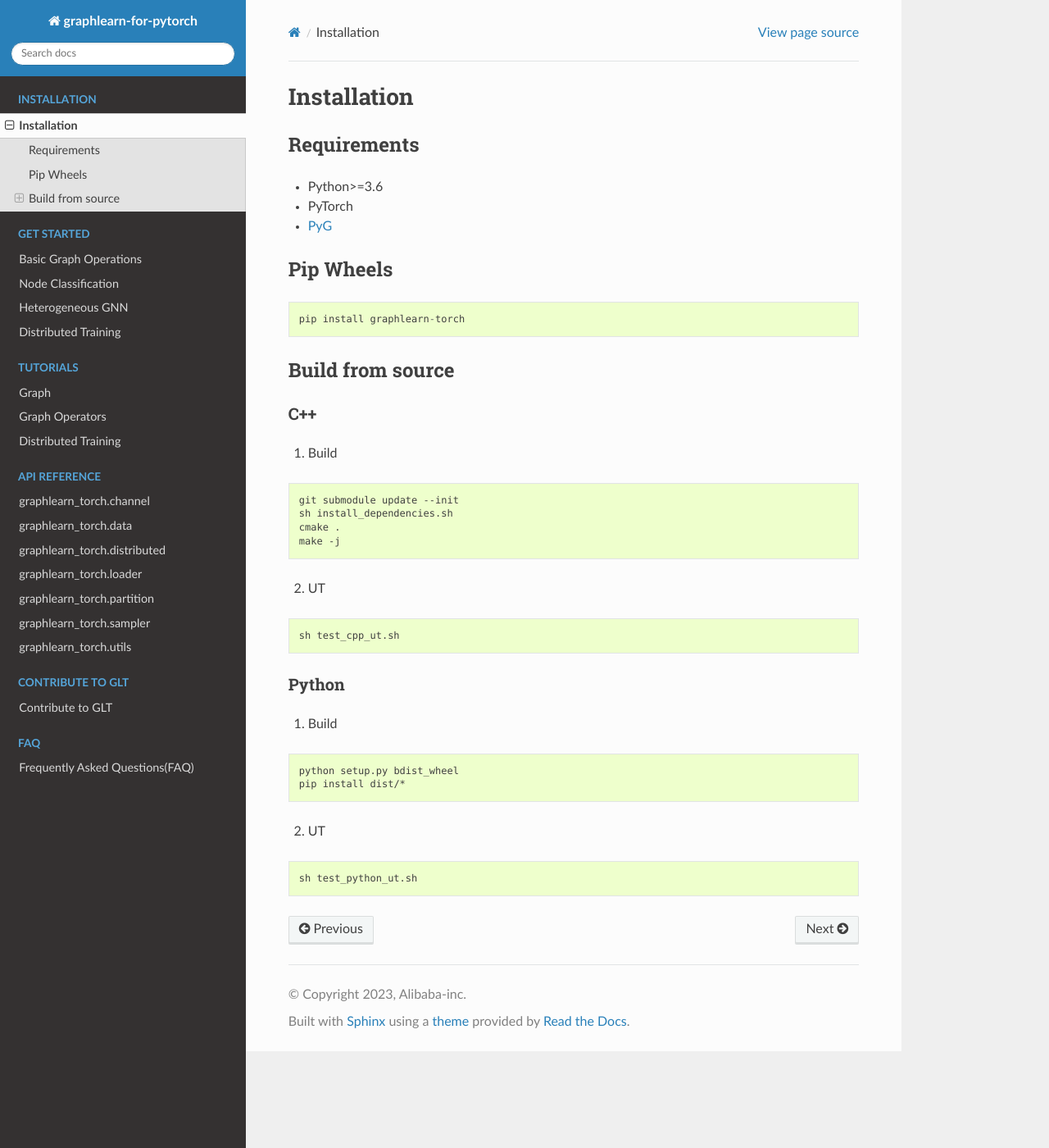
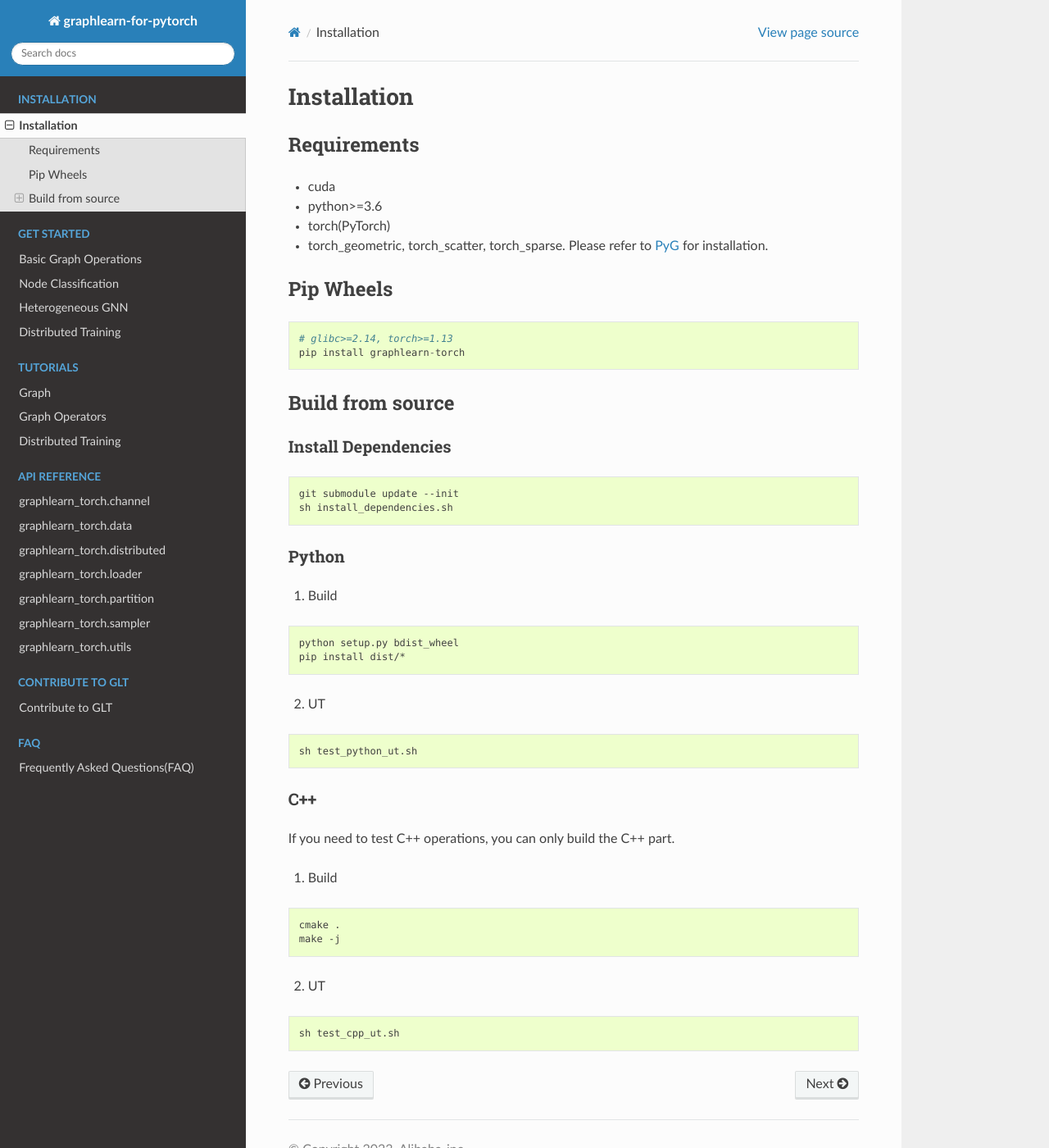
Before and after one commit to alibaba/graphlearn-for-pytorch, a Sphinx documentation site: the page built from docs/install/install.md, in a window 1280 px wide and 1400 px high. Shown: the whole window at 82% size. Built offline with Sphinx 7.4.7 and the Read the Docs theme 2.0.0, drawn with Linux system fonts in a browser that asks for light colours; pages that are not in the unit, such as notebooks, are missing from menus.

Commit message:
Update requirements.

````diff
--- a/docs/install/install.md
+++ b/docs/install/install.md
@@ -1,28 +1,23 @@
 # Installation
 
 ### Requirements
-- Python>=3.6
-- PyTorch
-- [PyG](https://github.com/pyg-team/pytorch_geometric)
+- cuda
+- python>=3.6
+- torch(PyTorch)
+- torch_geometric, torch_scatter, torch_sparse. Please refer to [PyG](https://github.com/pyg-team/pytorch_geometric) for installation.
 ### Pip Wheels
 
 ```
+# glibc>=2.14, torch>=1.13
 pip install graphlearn-torch
 ```
 
 ### Build from source
 
-#### C++
-1. Build
-``` shell
+#### Install Dependencies
+```shell
 git submodule update --init
 sh install_dependencies.sh
-cmake .
-make -j
-```
-2. UT
-``` shell
-sh test_cpp_ut.sh
 ```
 
 #### Python
@@ -35,3 +30,16 @@ pip install dist/*
 ``` shell
 sh test_python_ut.sh
 ```
+
+#### C++
+If you need to test C++ operations, you can only build the C++ part.
+
+1. Build
+``` shell
+cmake .
+make -j
+```
+2. UT
+``` shell
+sh test_cpp_ut.sh
+```
````
Also changed, not shown: README.md (+19 -12 lines).
